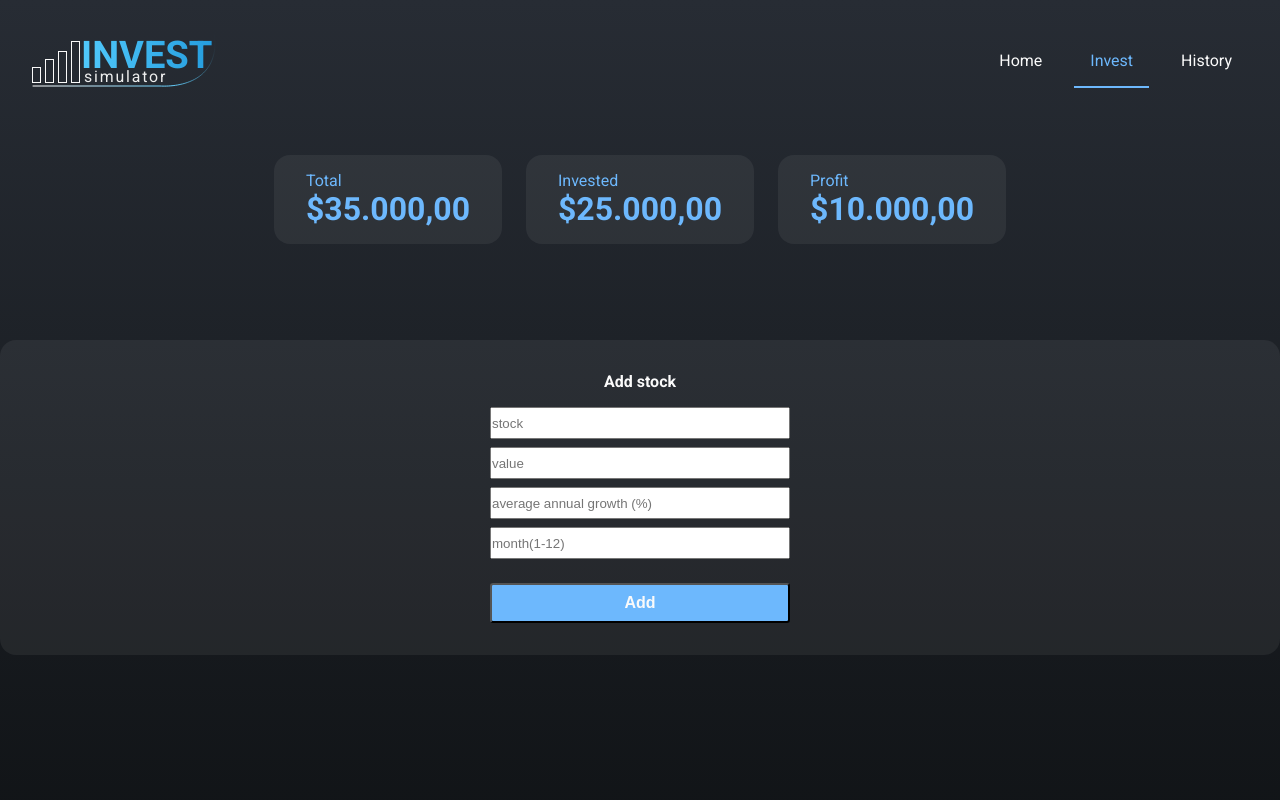
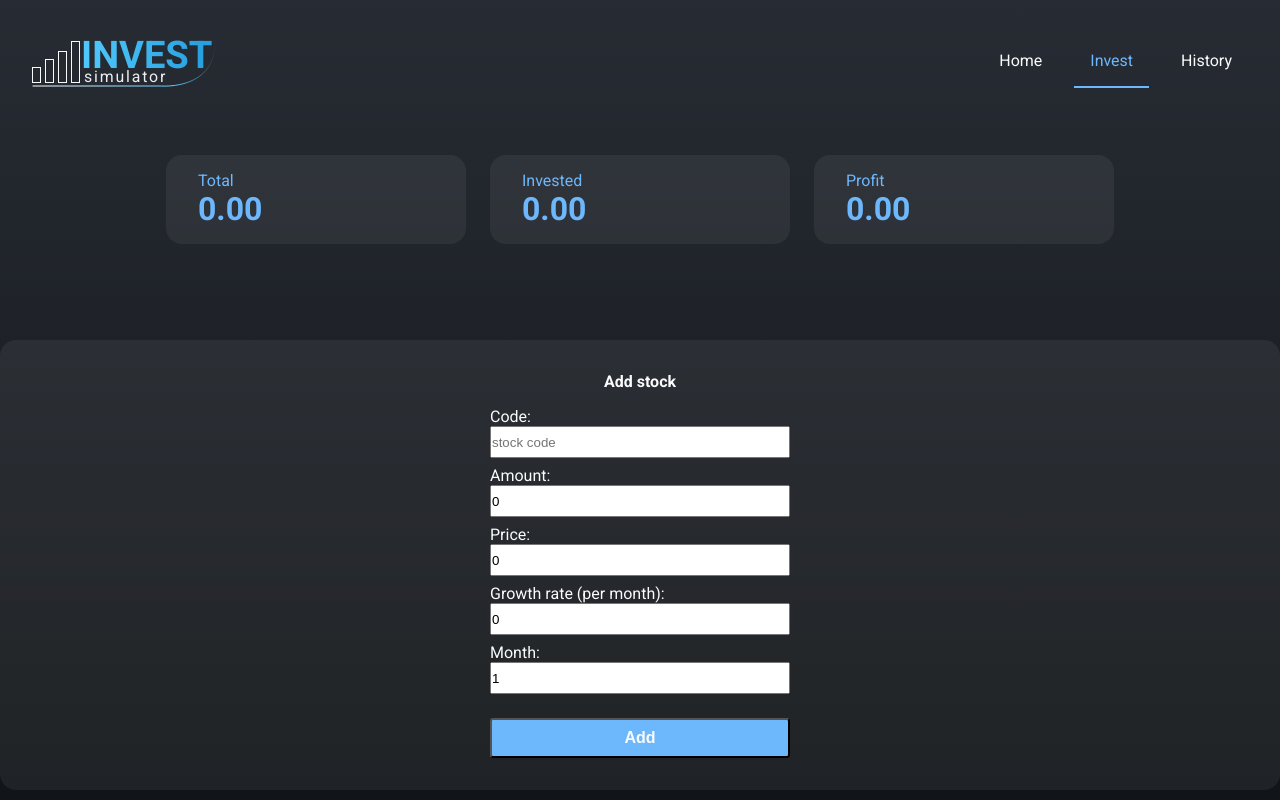
Before and after one commit to massaaki/context-api-with-next-sample, a Next.js app: page /invest in a window 1280 px wide. Built offline with nearby package versions, Linux system fonts and the light colour scheme.

Commit message:
feat: integrate context to invest && graph

```diff
--- a/src/components/Resume/index.tsx
+++ b/src/components/Resume/index.tsx
@@ -1,14 +1,17 @@
+import { useInvest } from '../../contexts/InvestContext';
+import { ResumeItem } from '../ResumeItem';
 
-import { ResumeItem } from '../ResumeItem';
 import * as S from './styles';
+
 export const Resume = () => {
+  const { totalInvested, totalProfit } = useInvest();
   return (
     <S.Container>
       <S.Content>
         <ul>
-          <ResumeItem title='Total' value='$35.000,00' />
-          <ResumeItem title='Invested' value='$25.000,00' />
-          <ResumeItem title='Profit' value='$10.000,00' />
+          <ResumeItem title='Total' value={String((totalInvested + totalProfit).toFixed(2))} />
+          <ResumeItem title='Invested' value={String(totalInvested.toFixed(2))} />
+          <ResumeItem title='Profit' value={String(totalProfit.toFixed(2))} />
         </ul>
       </S.Content>
     </S.Container>
--- a/src/components/Resume/styles.ts
+++ b/src/components/Resume/styles.ts
@@ -11,6 +11,9 @@ export const Content = styled.div`
     display: flex;
     justify-content: center;
     li {
+      max-width: 300px;
+      width: 100%;
+
       & + li {
         margin-left: 1.5rem;
       }
--- a/src/contexts/InvestContext.tsx
+++ b/src/contexts/InvestContext.tsx
@@ -1,12 +1,14 @@
-import { createContext, ReactNode, useState, useContext } from 'react';
+import { createContext, ReactNode, useState, useContext, useEffect } from 'react';
+import { Stock } from '../interfaces/Stock';
 
 type InvestContextData = {
-  currentValue: number;
+  totalProfit: number;
+  totalInvested: number;
+  stocks: Stock[];
+  addStock: (stock: Stock) => void;
 }
 
 const investContext = createContext({} as InvestContextData);
-
-
 
 interface PlayerProviderProps {
   children: ReactNode
@@ -15,11 +17,34 @@ interface PlayerProviderProps {
 
 export function InvestProvider({ children }: PlayerProviderProps) {
 
-  const [currentValue, setCurrentValue] = useState<number>(0);
+  const [totalInvested, setTotalInvested] = useState<number>(0);
+  const [totalProfit, setTotalProfit] = useState<number>(0);
+  const [stocks, setStocks] = useState<Stock[]>([]);
+
+
+  function addStock(stock: Stock) {
+    setStocks([...stocks, stock]);
+    setTotalInvested(totalInvested + stock.amount * stock.price);
+  }
+
+
+  useEffect(() => {
+    const totalInvested = stocks.reduce((acc, stock) => (acc + Number(stock.amount) * Number(stock.price)), 0);
+    setTotalInvested(totalInvested);
+
+    const totalProfit = stocks.reduce((acc, stock) => {
+      const n = 12 - stock.month;
+      const c = stock.amount * stock.price;
+      const total = c * Math.pow((1 + stock.growthRate / 100), n);
+      return acc + total;
+    }, 0)
+
+    setTotalProfit(totalProfit - totalInvested);
+  }, [stocks])
 
 
   return (
-    <investContext.Provider value={{ currentValue }}>
+    <investContext.Provider value={{ totalInvested, totalProfit, stocks, addStock }}>
       {children}
     </investContext.Provider>
   )
--- /dev/null
+++ b/src/interfaces/Stock.ts
@@ -0,0 +1,7 @@
+export interface Stock {
+  code: string;
+  month: number;
+  price: number;
+  amount: number;
+  growthRate: number;
+}
--- a/src/templates/Invest/index.tsx
+++ b/src/templates/Invest/index.tsx
@@ -1,15 +1,51 @@
+import { useState } from 'react';
+
+import { useInvest } from '../../contexts/InvestContext';
+
 import * as S from './styles';
 
 export const Invest = () => {
+  const [code, setCode] = useState('');
+  const [price, setPrice] = useState(0);
+  const [amount, setAmount] = useState(0);
+  const [growthRate, setGrowthRate] = useState(0);
+  const [month, setMonth] = useState(1);
+
+  const { addStock } = useInvest();
+
+  const handleSubmit = (e) => {
+    e.preventDefault();
+
+    if (code && price && amount && growthRate && (month >= 1 && month <= 12)) {
+      addStock({
+        amount,
+        code,
+        growthRate,
+        month,
+        price
+      })
+
+      setPrice(0);
+      setAmount(0);
+
+    }
+  }
+
   return (
     <S.Container>
       <S.Content>
         <h1>Add stock</h1>
-        <form>
-          <input type="text" placeholder='stock' />
-          <input type="number" placeholder='value' />
-          <input type="number" placeholder='average annual growth (%)' />
-          <input type="number" placeholder="month(1-12)" min={1} max={12} />
+        <form onClick={handleSubmit}>
+          <label htmlFor="code">Code:</label>
+          <input type="text" name="code" id="code" onChange={(e) => setCode(e.target.value)} value={code} placeholder="stock code" />
+          <label htmlFor="amount">Amount:</label>
+          <input type="number" name="amount" id="amount" onChange={(e) => setAmount(Number(e.target.value))} value={amount} placeholder="amount" />
+          <label htmlFor="price">Price:</label>
+          <input type="number" name="price" id="price" onChange={(e) => setPrice(Number(e.target.value))} value={price} placeholder="price" />
+          <label htmlFor="growthRate">Growth rate (per month):</label>
+          <input type="number" name="growthRate" id="growthRate" onChange={(e) => setGrowthRate(Number(e.target.value))} value={growthRate} placeholder='average monthly growth (%)' />
+          <label htmlFor="month">Month:</label>
+          <input type="number" name="month" id="month" onChange={(e) => setMonth(Number(e.target.value))} placeholder="month(1-12)" value={month} min={1} max={12} />
           <input type="submit" value="Add" />
         </form>
       </S.Content>
```
Also changed, not shown: src/templates/Home/index.tsx (+69 -10 lines).
